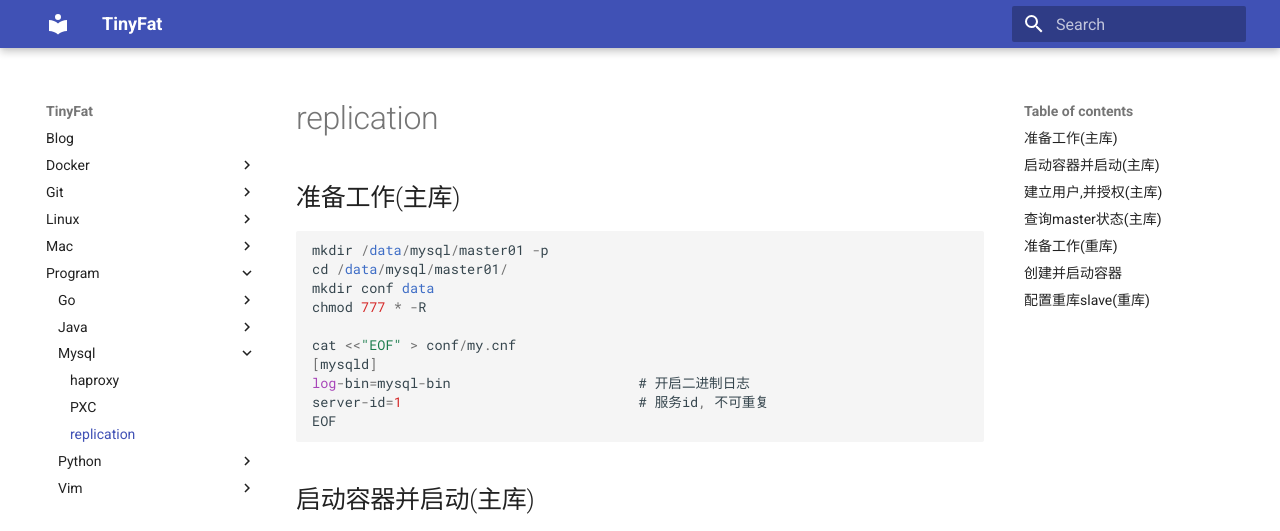
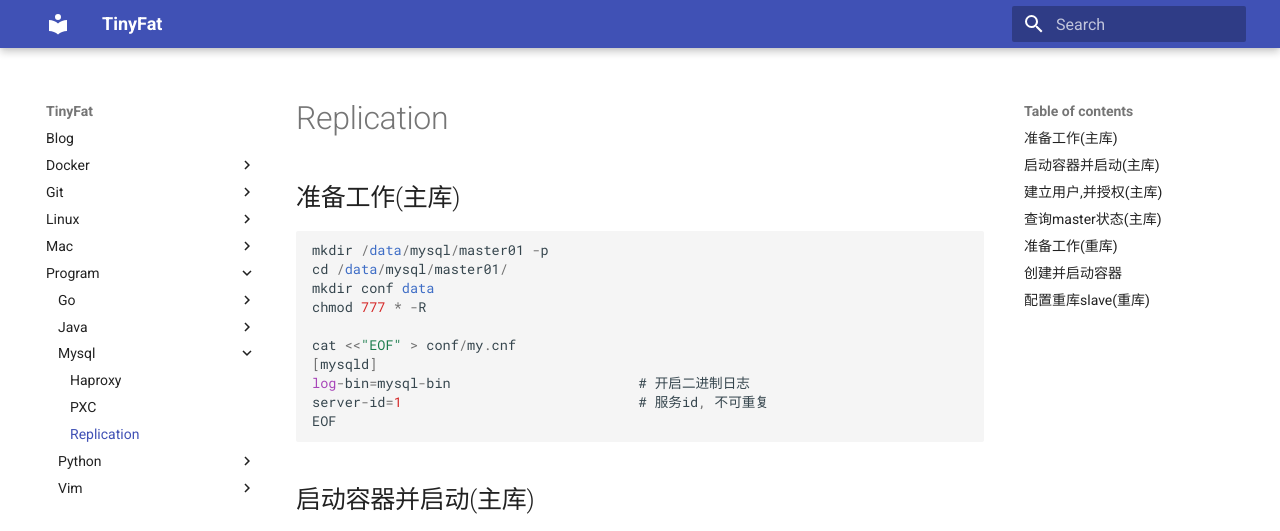
Before and after one commit to thj8/blog, an MkDocs documentation site: the page built from docs/Program/Mysql/Replication.md, in a window 1280 px wide and 900 px high. Shown: the top 531 px of the window. Built offline with MkDocs 1.6.1 and Material for MkDocs 9.7.7, drawn with Linux system fonts in a browser that asks for light colours.

````diff
--- a/docs/Program/Mysql/replication.md
+++ b/docs/Program/Mysql/Replication.md
@@ -1,4 +1,4 @@
-# replication
+# Replication
 
 ## 准备工作(主库)
 ```
````
Also changed, not shown: docs/Program/Mysql/Haproxy.md (renamed from docs/Program/Mysql/haproxy.md, +1 -1 lines), docs/Program/Mysql/Pxc.md (renamed from docs/Program/Mysql/pxc.md).
